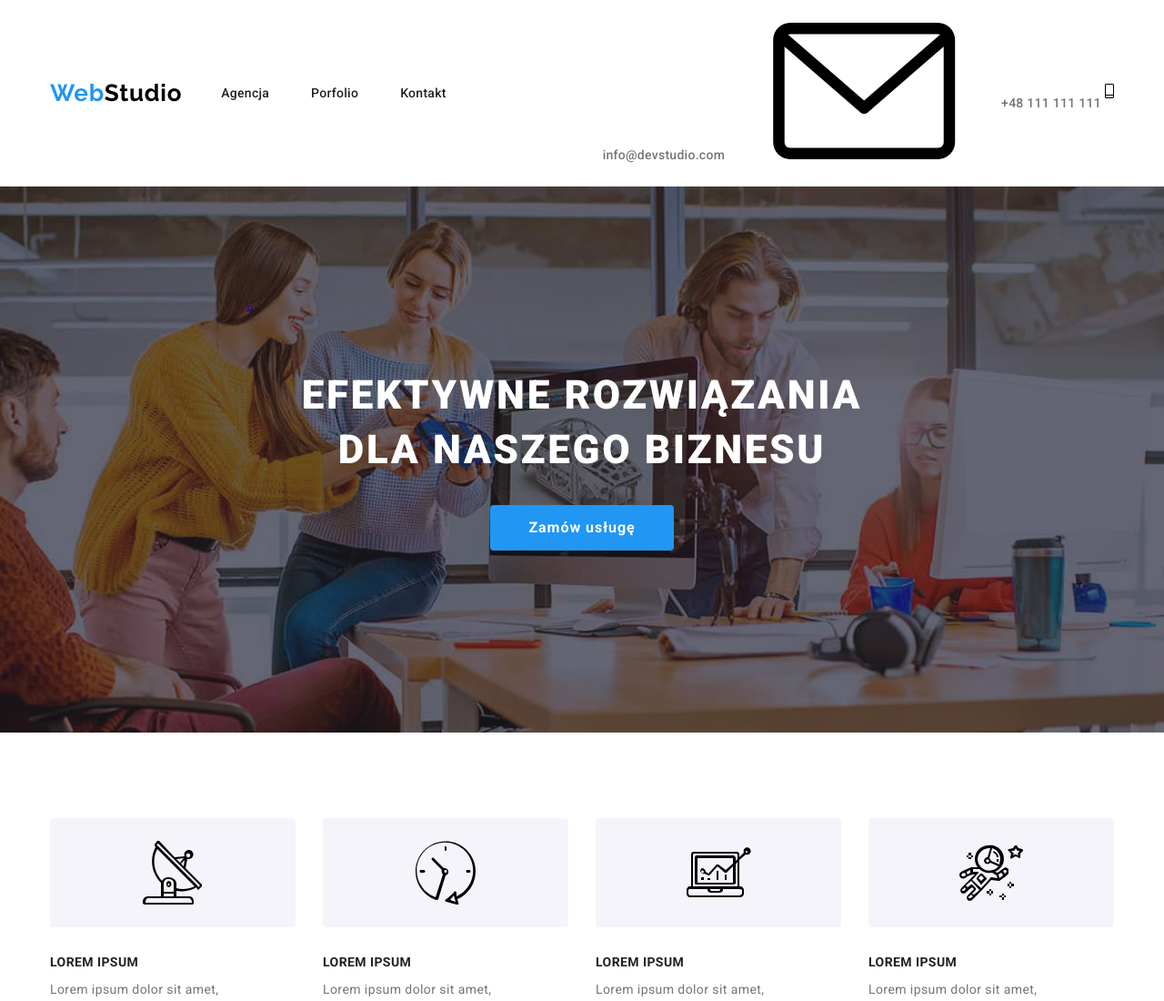
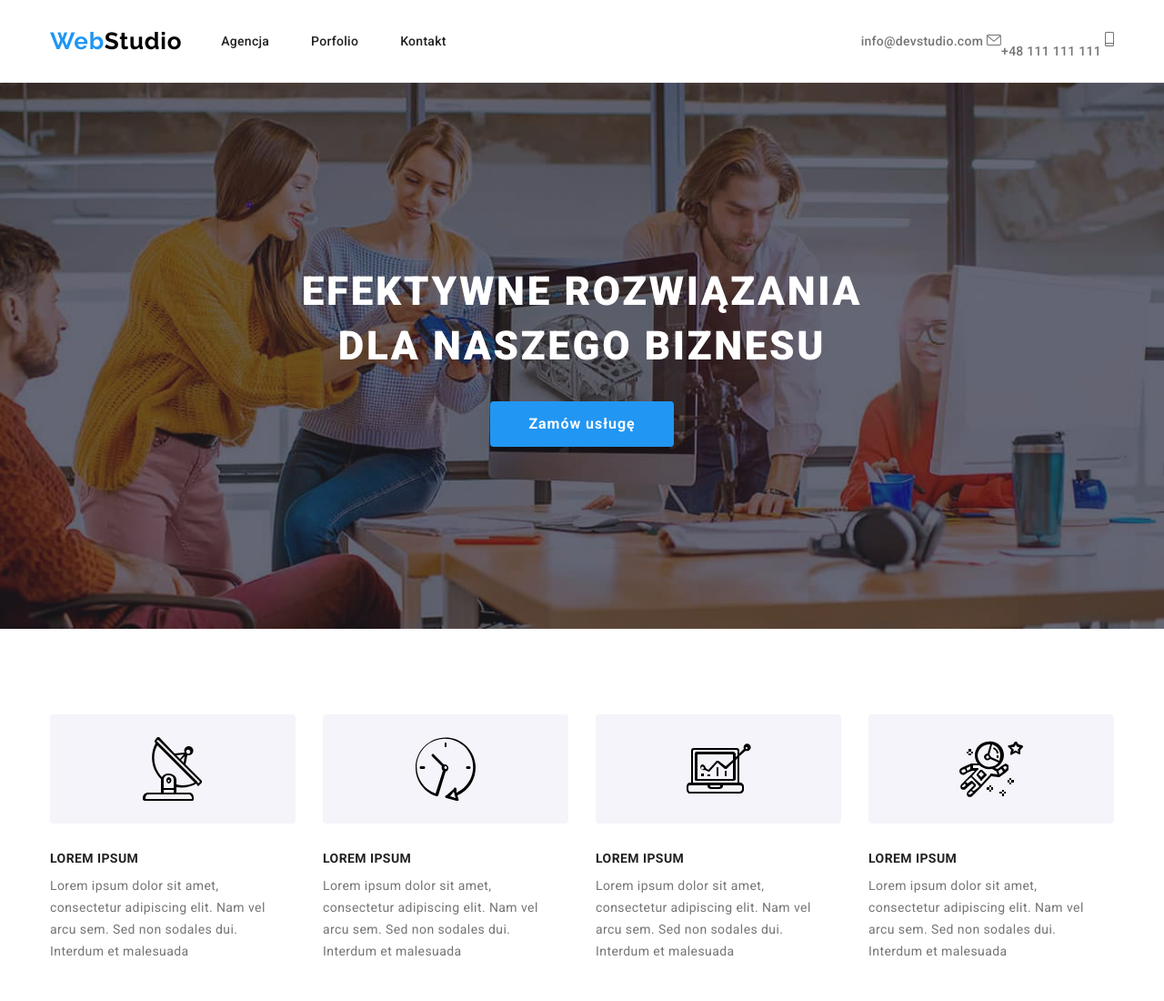
Before and after one commit to ReneZuk/goit-markup-hm-04, a plain HTML site: page index.html in a window 1280 px wide. Shown: the top 1100 px of the page at 91% size. Drawn offline with nearby package versions, Linux system fonts and the light colour scheme.

Commit message:
style-icon

```diff
--- a/css/styles.css
+++ b/css/styles.css
@@ -147,14 +147,16 @@ header {
     margin-right: 10px;
 }
 
-.contakt-link-item .envelope {
+.envelope {
     width: 16px;
     height: 12px;
+    fill: #757575
 }
 
 .smartfon {
     width: 10px;
     height: 36px;
+    fill: #757575;
 }
 
 /*-------Fist section html----- */
```
